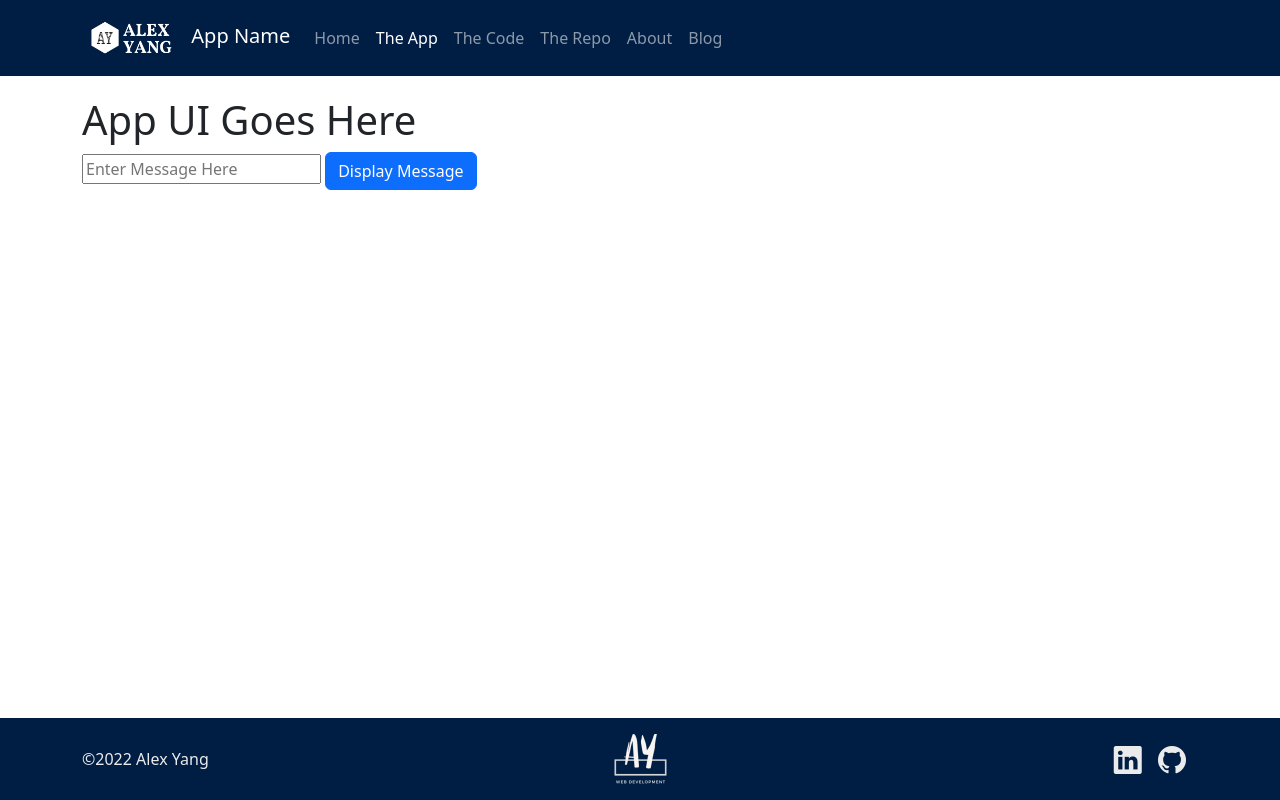
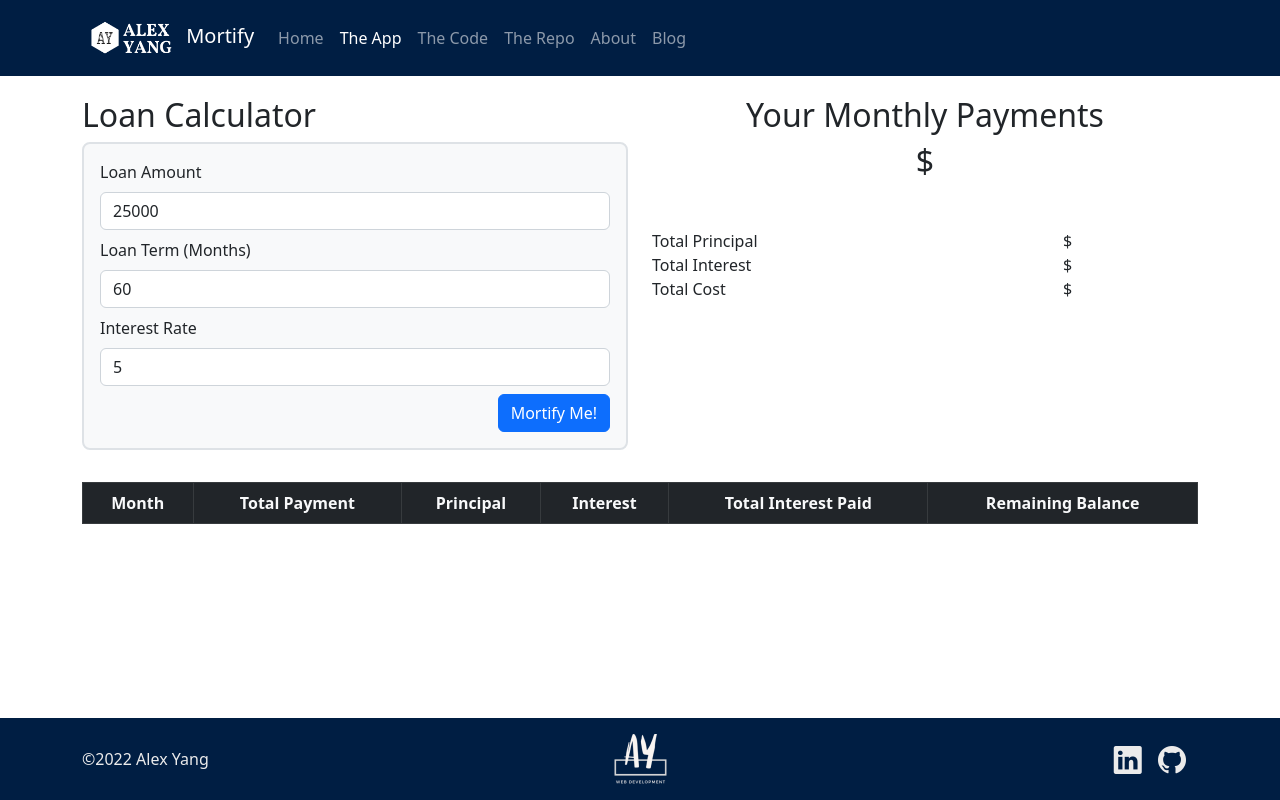
Before and after one commit to aDOTyang/Mortify, a plain HTML site: page app.html in a window 1280 px wide. Drawn offline with nearby package versions, Linux system fonts and the light colour scheme; some packages are replaced by stand-ins of ours; a script that the page names is missing.

Commit message:
regrouped calculation functions together

```diff
--- a/app.html
+++ b/app.html
@@ -1,7 +1,7 @@
 <!DOCTYPE html>
 <html lang="en">
   <head>
-    <title>App Name: A Coding Challenge</title>
+    <title>Mortify: A Coding Challenge</title>
     <!-- Required meta tags -->
     <meta charset="utf-8" />
     <meta
@@ -34,7 +34,7 @@
       <nav class="navbar navbar-expand-md navbar-dark fixed-top" id="mainNav">
         <div class="container">
           <a class="navbar-brand" href="/index.html"
-            ><img src="/img/ALEXdark.png" height="50" class="p-1" /> App Name</a
+            ><img src="/img/ALEXdark.png" height="50" class="p-1" />Mortify</a
           >
           <button
             class="navbar-toggler"
@@ -79,11 +79,91 @@
     </header>
 
     <main class="content container">
-      <h1>App UI Goes Here</h1>
-      <input id="message" placeholder="Enter Message Here" type="text" />
-      <button id="btnSubmit" type="button" class="btn btn-primary">
-        Display Message
-      </button>
+      <div class="row">
+        <div class="col-6">
+          <label><h2>Loan Calculator</h2></label>
+          <form
+            class="border border-2 border-black rounded-3 p-3 bg-light text-dark"
+            id="inputMortify">
+            <div>
+              <label class="form-label">Loan Amount</label>
+              <input
+                type="number"
+                min="0"
+                class="form-control mb-2"
+                placeholder="Principal Amount"
+                value="25000"
+                aria-label="Loan Amount"
+                id="loanAmt"
+                required />
+            </div>
+            <div>
+              <label class="form-label">Loan Term (Months)</label>
+              <input
+                type="number"
+                min="0"
+                class="form-control mb-2"
+                placeholder="Length of Loan"
+                value="60"
+                aria-label="Loan Term in Months"
+                id="loanTerm"
+                required />
+            </div>
+            <div>
+              <label class="form-label">Interest Rate</label>
+              <input
+                type="number"
+                min="0"
+                class="form-control mb-2"
+                placeholder="Interest Rate"
+                value="5"
+                aria-label="Interest Rate"
+                id="intRate"
+                required />
+            </div>
+            <div class="text-end">
+              <button type="button" class="btn btn-primary" id="btnSubmit" onclick="mortify()">
+                Mortify Me!
+              </button>
+            </div>
+          </form>
+        </div>
+        <div class="col-6 text-center">
+          <h2>Your Monthly Payments</h2>
+          <h2 id="monPayment" class="mb-5">$</h2>
+          <div class="row">
+            <div class="col-6 text-start">Total Principal</div>
+            <div class="col-6" id="totalPrincipal">$</div>
+            <div class="col-6 text-start">Total Interest</div>
+            <div class="col-6" id="totalInterest">$</div>
+            <div class="col-6 text-start">Total Cost</div>
+            <div class="col-6" id="totalCost">$</div>
+          </div>
+        </div>
+      </div>
+      <div class="row">
+        <div class="col-12 mt-3">
+          <div class="table-responsive my-3">
+            <table
+              class="table table-striped table-bordered table-hover"
+              id="mortifyData">
+              <thead class="table-dark text-light text-center">
+                <tr>
+                  <th>Month</th>
+                  <th>Total Payment</th>
+                  <th>Principal</th>
+                  <th>Interest</th>
+                  <th>Total Interest Paid</th>
+                  <th>Remaining Balance</th>
+                </tr>
+              </thead>
+              <tbody id="mortifyTable">
+                <!-- Template Data -->
+              </tbody>
+            </table>
+          </div>
+        </div>
+      </div>
     </main>
 
     <footer class="footer container-fluid py-3">
@@ -103,6 +183,17 @@
       </div>
     </footer>
 
+    <template id="mortify-template">
+      <tr>
+        <td></td>
+        <td></td>
+        <td></td>
+        <td></td>
+        <td></td>
+        <td></td>
+      </tr>
+    </template>
+
     <!-- JavaScript Bundle with Popper -->
     <script
       src="https://cdn.jsdelivr.net/npm/bootstrap@5.2.2/dist/js/bootstrap.bundle.min.js"
@@ -115,12 +206,5 @@
     <!-- Custom JS, tells site to place external JS file inside script tag -->
     <!-- JS should be loaded last to avoid race condition -->
     <script src="/js/site.js"></script>
-
-    <!-- Document refers to the page to which the html is currently attached [DOM: Document Object Model] -->
-    <script>
-      document
-        .getElementById("btnSubmit")
-        .addEventListener("click", displayMessage);
-    </script>
   </body>
 </html>
--- a/js/site.js
+++ b/js/site.js
@@ -1,10 +1,94 @@
-function displayMessage() {
-  let message = document.getElementById("message").value;
-  //alert(message);
+function mortify() {
+  let formInput = pullMortify();
+  formInput.innerHTML = "";
 
-  Swal.fire({
-    backdrop: false,
-    title: "App name",
-    text: message,
-  });
+  calcMortgage();
+  displayMonthly();
+  displayMortgage();
 }
+
+// pulls info from input form
+function pullMortify() {
+  let mortArray = [];
+
+  let loanAmt = document.getElementById("loanAmt").value;
+  let loanTerm = document.getElementById("loanTerm").value;
+  let intRate = document.getElementById("intRate").value;
+
+  mortArray.push(loanAmt);
+  mortArray.push(loanTerm);
+  mortArray.push(intRate);
+
+  return mortArray;
+}
+
+// calculates total monthly payment
+function calcMortgage(mortArray) {
+  pullMortify();
+
+  let loanAmt = mortArray[0];
+  let loanTerm = mortArray[1];
+  let intRate = mortArray[2] / 100;
+
+  // calculates the total monthly payment amount
+  let monthlyAmt =
+    (loanAmt * (intRate / 1200)) /
+    (1 - (1 + intRate / 100 / 1200) ** -loanTerm);
+
+  // calculates remaining balance, interest & principal payments
+  let remBalance = loanAmt; // remBalance starts at full loan amount (no payments)
+  let sumInterest = 0; // ensures sumInterest begins at 0
+
+  for (i = 1; i < loanTerm; i++)
+    if (loanAmt > remBalance) {
+      interestAmt = remainingBal * (intRate / 1200); // calculate interest payment
+      sumInterest += sumInterest + interestAmt; // sums the running interest paid
+      principalAmt = monthlyAmt - interestAmt; // calculates principal payment
+      remBalance = remBalance - principalAmt; // calculate remaining balance total
+    } else {
+      return remBalance;
+    }
+
+  return i, monthlyAmt, principalAmt, interestAmt, sumInterest, remBalance;
+}
+
+function displayMonthly() {
+  pullMortify();
+  /*   let totalPrincipal = 0;
+  let totalInterest = 0;
+  let totalCost = 0; */
+  /*
+  let monthlyAmt = calcMonthly(mortArray);
+  document.getElementById("monPayment").innerHTML = monthlyAmt; */
+
+  totalPrincipal = loanAmt;
+  document.getElementById("totalPrincipal").innerHTML =
+    totalPrincipal.value.toLocaleString();
+
+  document.getElementById("totalInterest").innerHTML =
+    sumInterest.value.toLocaleString();
+
+  totalCost = totalPrincipal + totalInterest;
+  document.getElementById("totalCost").innerHTML =
+    totalCost.value.toLocaleString();
+}
+
+/* function displayMortgage() {
+  pullMortify();
+  // pulls template from template tag
+  const template = document.getElementById("mortify-template");
+  // tells HTML where to write template insertion
+  const mortifyTable = document.getElementById("mortifyTable");
+  mortifyTable.innerHTML = "";
+  // sets inputRow equal to template layout for formatting
+
+  for (let i = 0; i < array.length; i++) {
+    const inputRow = document.importNode(template.content, true);
+
+    let inputCol = inputRow.querySelectorAll("td");
+    inputCol[0].textContent = inputMortify[i].loanAmt;
+    inputCol[1].textContent = inputMortify[i].loanTerm;
+    inputCol[2].textContent = inputMortify[i].intRate;
+    inputCol[3].textContent = inputMortify[i].attendance;
+  }
+} */
```
Also changed, not shown: code.html (+2 -2 lines), index.html (+2 -2 lines).
